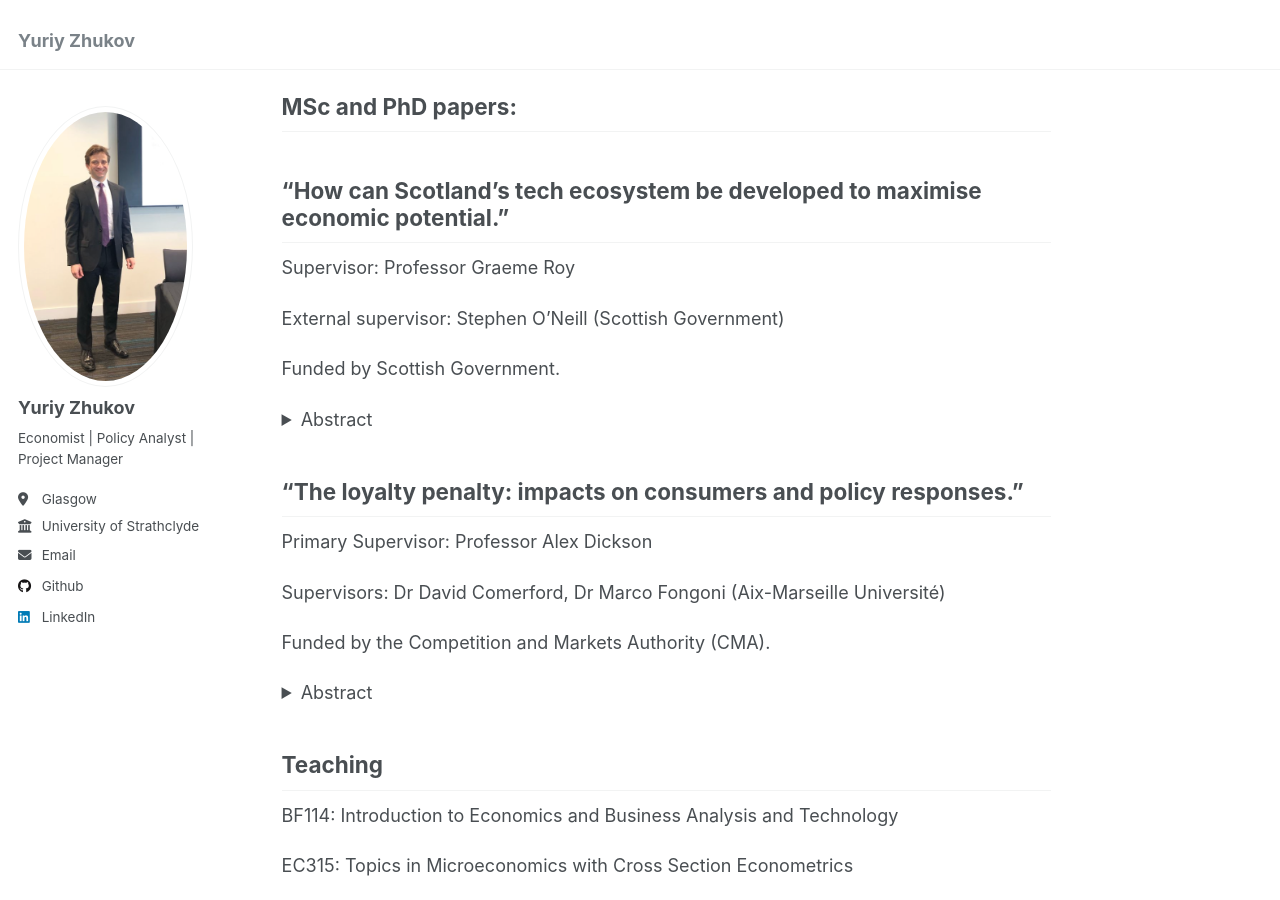
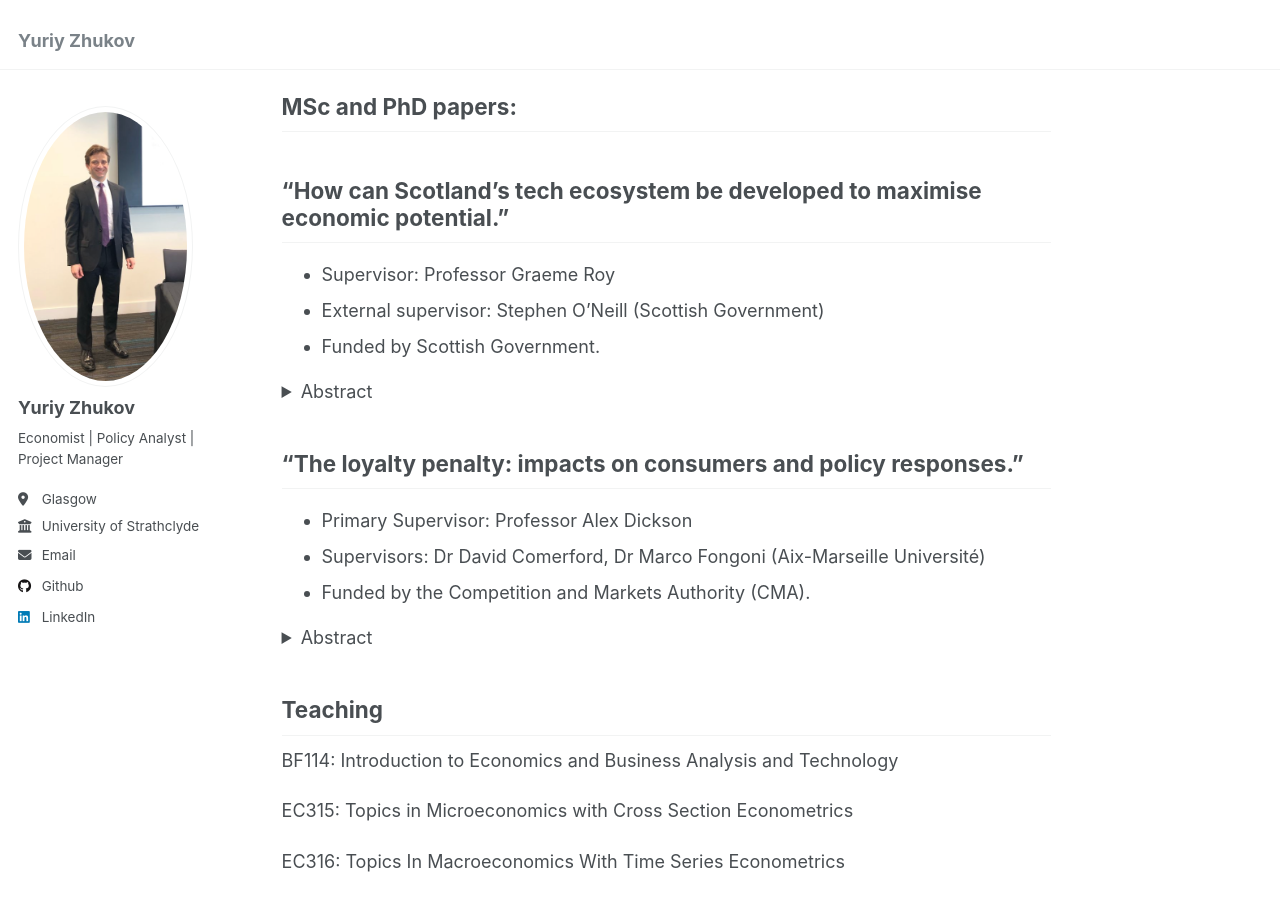
Before and after one commit to yurizhukov/yurizhukov.github.io, a Jekyll site: the page built from _pages/about.md, in a window 1280 px wide and 900 px high, scrolled down 304 px. Built offline with Jekyll 4.4.1, drawn with Linux system fonts in a browser that asks for light colours.

```diff
--- a/_pages/about.md
+++ b/_pages/about.md
@@ -23,11 +23,9 @@ MSc and PhD papers:
 
 “How can Scotland's tech ecosystem be developed to maximise economic potential.”
 ------
-Supervisor: Professor Graeme Roy
-
-External supervisor: Stephen O’Neill (Scottish Government)
-
-Funded by Scottish Government.
+- Supervisor: Professor Graeme Roy
+- External supervisor: Stephen O’Neill (Scottish Government)
+- Funded by Scottish Government.
 
 <details>
   <summary>Abstract</summary>
@@ -39,11 +37,9 @@ Funded by Scottish Government.
 
 “The loyalty penalty: impacts on consumers and policy responses.”
 ------
-Primary Supervisor: Professor Alex Dickson
-
-Supervisors: Dr David Comerford, Dr Marco Fongoni (Aix-Marseille Université)
-
-Funded by the Competition and Markets Authority (CMA).
+- Primary Supervisor: Professor Alex Dickson
+- Supervisors: Dr David Comerford, Dr Marco Fongoni (Aix-Marseille Université)
+- Funded by the Competition and Markets Authority (CMA).
 
 <details>
   <summary>Abstract</summary>
```
